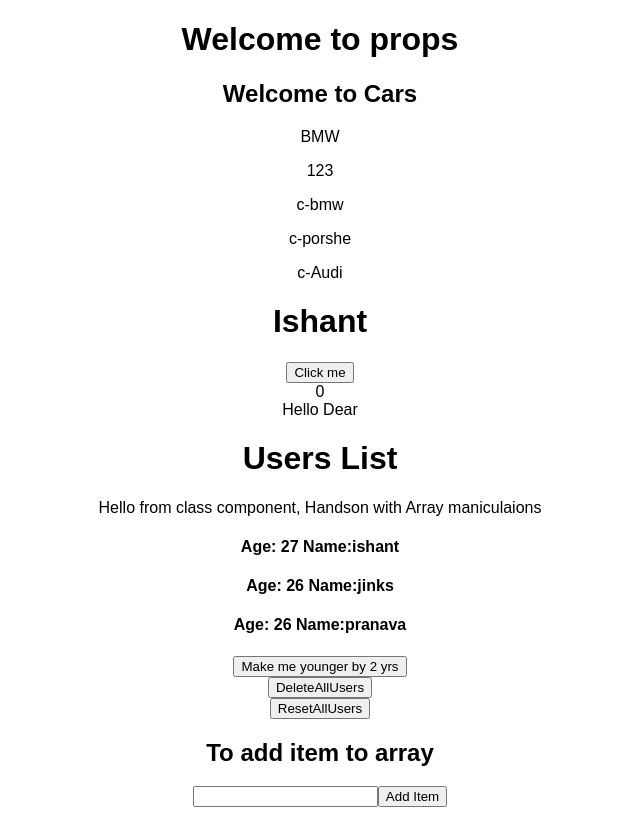
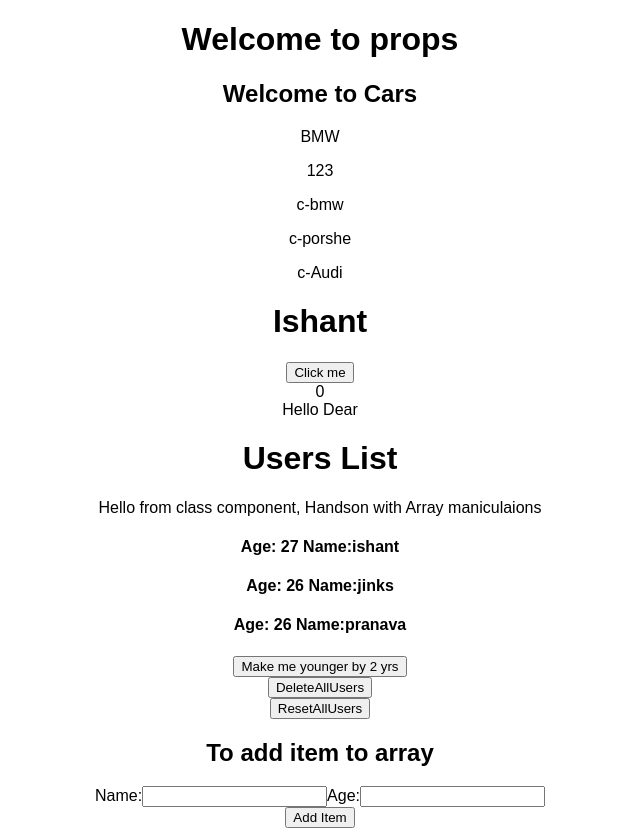
Before and after one commit to IshantL/react-app-pract, a React (Create React App) app: page / in a window 1280 px wide. Shown: the whole page, without its empty margins (320-960 px from the left). Before the commit the page ends 807 px from the top, so only its background shows below. Built offline with nearby package versions, Linux system fonts and the light colour scheme.

Commit message:
here logic reagrding the change and item store

```diff
--- a/src/users/user.js
+++ b/src/users/user.js
@@ -2,7 +2,7 @@ import React from 'react';
 
 const User =(props)=>{
     if(!props.age ){
-        return <h4>Not specified</h4>
+        return <h4>Name:{props.children}</h4>
 
     }else{
         return <h4>Age: {props.age} Name:{props.children}</h4>
--- a/src/users/users.js
+++ b/src/users/users.js
@@ -21,11 +21,21 @@ class Users extends Component{
         super(props);
 
         this.state ={
-            users
+            users,
+            value:'',
+            age:18
         }
     }
     addItemInArrayState=(e)=>{
         console.log(e);
+        this.setState({value:e.target.value});
+    }
+    addItemInArray =()=>{
+        debugger;
+        this.setState({
+        users:this.state.users.concat({name: this.state.value, age : this.state.age})
+        });
+        console.log(this.state);
     }
     makeMeYounger=()=>{
         console.log("clicked");
@@ -67,8 +77,9 @@ class Users extends Component{
                 <div><button onClick={this.deleteAllUsers.bind(this)}>DeleteAllUsers</button></div>
                 <div><button onClick={this.resetAllUsers}>ResetAllUsers</button></div>
                 <h2>To add item to array</h2>
-                <input id="name" type="text" onChange={this.addItemInArrayState}></input>
-                <button onClick={this.addItemInArray}>Add Item</button>
+                Name:<input id="name" type="text" onChange={this.addItemInArrayState}></input>
+                Age:<input id="name" type="text" onChange={this.addItemInArrayState}></input>
+                <div><button onClick={this.addItemInArray}>Add Item</button></div>
             </div>
         )
     }
```
